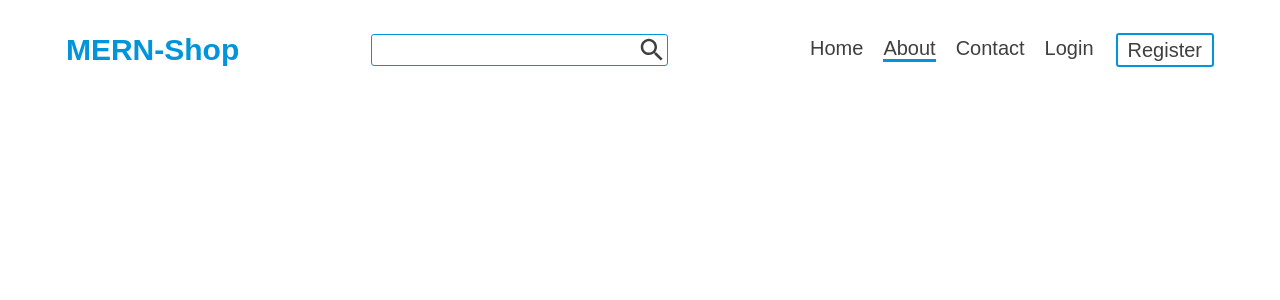
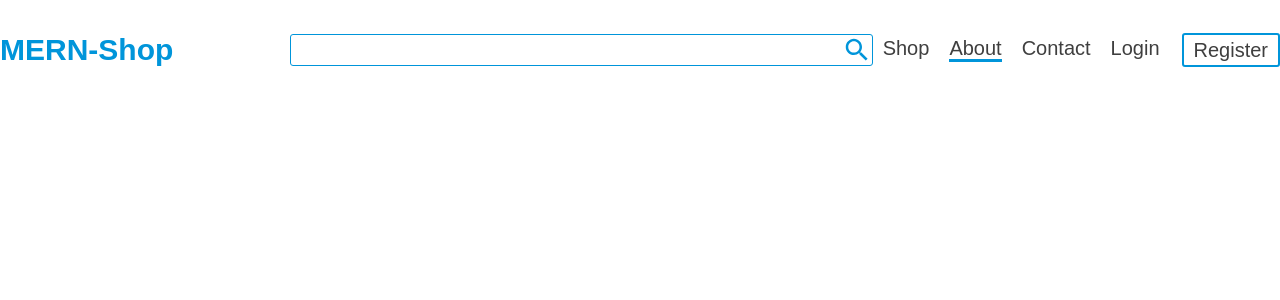
Before and after one commit to spiggyBe/e-fashion-shop-styled-components, a React (Create React App) app: page /about in a window 1280 px wide. Shown: the top 300 px of the page. Built offline with nearby package versions, Linux system fonts and the light colour scheme.

Commit message:
search bar mockup

```diff
--- a/src/components/Navbar/Navbar.js
+++ b/src/components/Navbar/Navbar.js
@@ -1,6 +1,7 @@
 import React, { useState } from 'react'
 
-import { Nav, SearchSection, InputStyled, StyledSearchIcon, Logo, Toggle, Hamburger, NavList, NavItem, StyledLink, NavContact, StyledLinkContact } from './NavbarStyle'
+import { Nav, SearchSection, InputStyled, Logo, Toggle, Hamburger, NavList, NavItem, StyledLink, NavContact, StyledLinkContact } from './NavbarStyle'
+import SearchIcon from '@mui/icons-material/Search'
 
 
 export const Navbar = () => {
@@ -15,12 +16,12 @@ export const Navbar = () => {
             <Logo>MERN-shop</Logo>
             <SearchSection>
                 <InputStyled />
-                <StyledSearchIcon style={{ color: '#' }} />
+                <SearchIcon style={{ fill: '#0095DA' }} />
             </SearchSection>
             {openedMenu ? (
                 <NavList>
                     <NavItem slideINOut onClick={handleToggleHamburger}>
-                        <StyledLink exact to='/'>home</StyledLink>
+                        <StyledLink exact to='/'>shop</StyledLink>
                     </NavItem>
                     <NavItem slideINOut onClick={handleToggleHamburger}>
                         <StyledLink to='/about'>about</StyledLink>
@@ -40,7 +41,7 @@ export const Navbar = () => {
             ) : (
                 <NavList open>
                     <NavItem>
-                        <StyledLink exact to='/' activeClassName='active'>home</StyledLink>
+                        <StyledLink exact to='/' activeClassName='active'>shop</StyledLink>
                     </NavItem>
                     <NavItem>
                         <StyledLink to='/about' activeClassName='active'>about</StyledLink>
--- a/src/components/Navbar/NavbarStyle.js
+++ b/src/components/Navbar/NavbarStyle.js
@@ -1,12 +1,13 @@
 import styled from 'styled-components'
 import { NavLink } from 'react-router-dom'
-import SearchIcon from '@mui/icons-material/Search'
+
+const primaryBlue = '#0095DA'
 
 export const Nav = styled.nav`
 width: 100%;
 height: 100px;
 display: flex;
-justify-content: space-around;
+justify-content: space-between;
 align-items: center;
 position: relative;
 background-color: #fff;
@@ -20,10 +21,11 @@ text-transform: capitalize;
   }
 `
 
-export const Logo = styled.div`;
-font-size: 2.5rem;
+export const Logo = styled.div`
+flex: 1;
+font-size: 2rem;
 font-weight: 700;
-color: #0095DA;
+color: ${primaryBlue};
 
 @media ( max-width: 1400px ) {
   font-size: 1.5rem;
@@ -40,19 +42,16 @@ color: #0095DA;
 
 export const SearchSection = styled.div`
 display: flex;
+flex: 2;
 justify-content: flex-end;
 align-items: center;
-border: 1px solid #0095DA;
+border: 1px solid ${primaryBlue};
 border-radius: 3px;
 `
 
 export const InputStyled = styled.input`
+width: 100%;
 border: none;
-`
-
-export const StyledSearchIcon = styled(SearchIcon)`
-border-top-right-radius: 5px;
-border-bottom-right-radius: 5px;
 `
 
 export const Toggle = styled.div`
@@ -67,7 +66,7 @@ export const Toggle = styled.div`
 `
 
 export const Hamburger = styled.div`
-  background-color: #0095DA;
+  background-color: ${primaryBlue};
   width: 30px;
   height: 3px;
   transition: all .3s linear;
@@ -79,7 +78,7 @@ export const Hamburger = styled.div`
   ::after {
     width: 30px;
     height: 2px;
-    background-color: #0095DA;
+    background-color: ${primaryBlue};
     content: "";
     position: absolute;
     transition: all 0.3s linear;
@@ -113,7 +112,7 @@ list-style: none;
     top: 100px;
     height: 100vh;
     padding-top: 10px;
-    border-top: 2px solid #0095DA;
+    border-top: 2px solid ${primaryBlue};
     left: ${props => (props.open ? "-110%" : "0")};
   }
 `
@@ -141,7 +140,7 @@ vertical-align: center;
 position: relative;
 
 &.active {
-    border-bottom: 3px solid #0095DA;
+    border-bottom: 3px solid ${primaryBlue};
   }
 `
 
@@ -153,13 +152,13 @@ position: relative;
 `
 
 export const NavContact = styled.div`
-border: 2px solid #0095DA;
+border: 2px solid ${primaryBlue};
 border-radius: 3px;
 transition: all .3s linear;
 margin-left: .6rem;
 
 &:hover {
-    background-color: #0095DA;
+    background-color: ${primaryBlue};
 }
 
 &:hover ${StyledLinkContact} {
--- a/src/globalStyle/globalStyle.js
+++ b/src/globalStyle/globalStyle.js
@@ -1,4 +1,5 @@
 import { createGlobalStyle } from 'styled-components'
+
 export const GlobalStyle = createGlobalStyle`
   * {
     margin: 0;
@@ -9,4 +10,9 @@ export const GlobalStyle = createGlobalStyle`
     font-size: 20px;
     color: #3F3F3F;
   }
+
+  body {
+    max-width: 1400px;
+    margin: 0 auto;
+  }
 `
```
